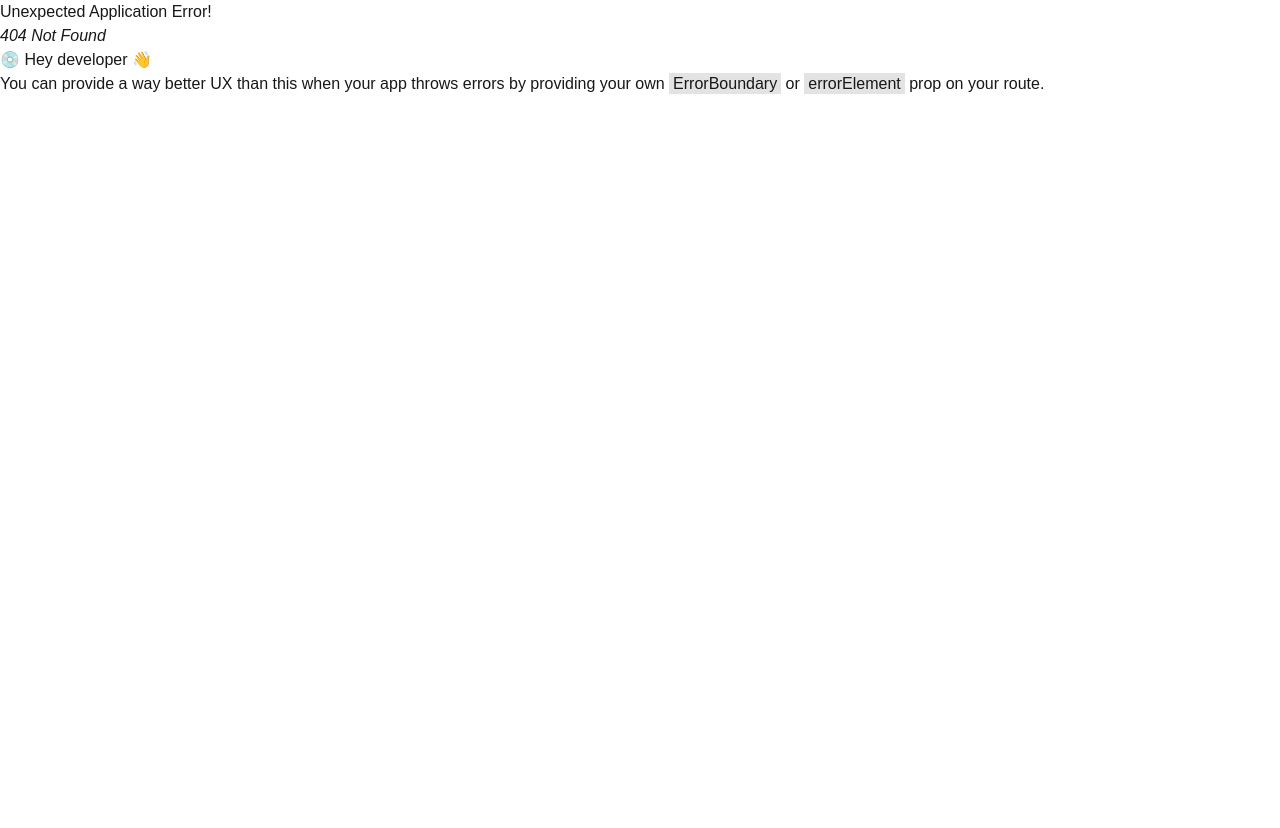
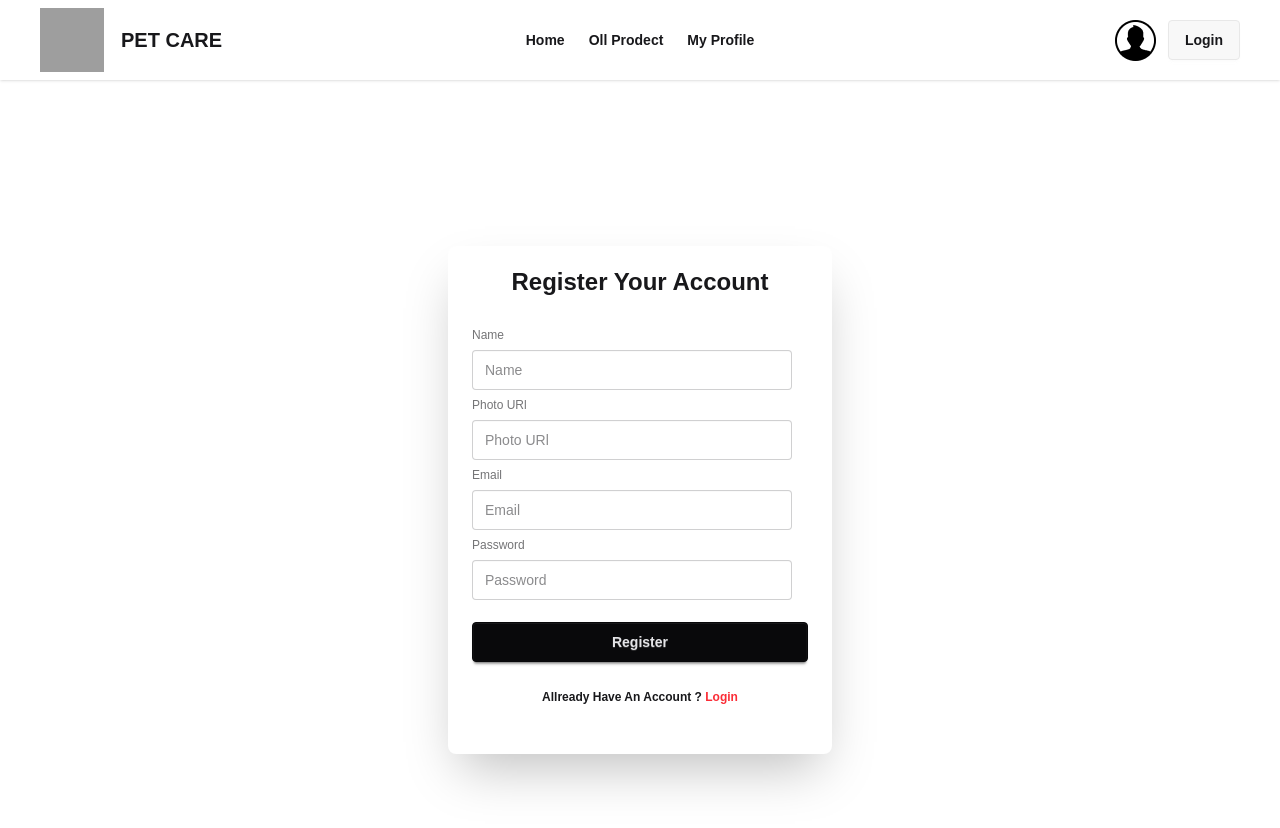
Before and after one commit to MdTashkinurAhammedTonmoy/Assignment-Nine, a React (Vite) app: page /auth/register in a window 1280 px wide. Before the commit this address had no page. Shown: the top 828 px of the page. Before the commit the page ends 800 px from the top, so only its background shows below. Built offline with nearby package versions, Linux system fonts and the light colour scheme; grey boxes are pictures that could not be loaded; a web font is replaced by a local one.

Commit message:
Logine,Register page creat complet

```diff
--- a/src/Component/Navber.jsx
+++ b/src/Component/Navber.jsx
@@ -1,13 +1,14 @@
 import React from "react";
 import logo from "../assets/Logo.jpg"
-import { NavLink } from "react-router";
+import { Link, NavLink } from "react-router";
+import logouser from "../assets/user.png"
 
 const Navber = () => {
 
     const link =<>
-       <li><NavLink to="/">Home</NavLink></li>
-       <li><NavLink to="/prodect">Oll Prodect</NavLink></li>
-       <li><NavLink to="/profile">My Profile</NavLink></li>
+       <li className="font-bold"><NavLink to="/">Home</NavLink></li>
+       <li className="font-bold"><NavLink to="/prodect">Oll Prodect</NavLink></li>
+       <li className="font-bold"><NavLink to="/profile">My Profile</NavLink></li>
     </>
 
   return (
@@ -49,8 +50,11 @@ const Navber = () => {
             {link}
           </ul>
         </div>
-        <div className="navbar-end">
-          <a className="btn">Button</a>
+        <div className="navbar-end flex gap-3">
+          <img src={logouser} alt="" />
+          <Link to="/auth/login">
+            <a className="btn hover:bg-gray-700 hover:text-white">Login</a>
+          </Link>
         </div>
       </div>
     </div>
--- /dev/null
+++ b/src/Pages/Login.jsx
@@ -0,0 +1,28 @@
+import React from "react";
+import { Link } from "react-router";
+
+const Login = () => {
+  return (
+    <div className="flex justify-center min-h-screen items-center">
+      <div className="card bg-base-100 w-full max-w-sm shrink-0 shadow-2xl py-5">
+         <h2 className="font-semibold text-2xl text-center">Login Your Account</h2>
+        <div className="card-body">
+          <fieldset className="fieldset">
+            <label className="label">Email</label>
+            <input type="email" className="input" placeholder="Email" />
+            <label className="label">Password</label>
+            <input type="password" className="input" placeholder="Password" />
+            <div>
+              <a className="link link-hover">Forgot password?</a>
+            </div>
+
+            <button className="btn btn-neutral mt-4">Login</button>
+            <p className="font-semibold pt-5 text-center">Dont't Have An Account ? <Link className="text-red-500" to="/auth/register">Register</Link></p>
+          </fieldset>
+        </div>
+      </div>
+    </div>
+  );
+};
+
+export default Login;
--- /dev/null
+++ b/src/Pages/Register.jsx
@@ -0,0 +1,43 @@
+import React from "react";
+import { Link } from "react-router";
+
+const Register = () => {
+  return (
+    <div>
+      <div className="flex justify-center min-h-screen items-center">
+        <div className="card bg-base-100 w-full max-w-sm shrink-0 shadow-2xl py-5">
+          <h2 className="font-semibold text-2xl text-center">
+            Register Your Account
+          </h2>
+          <div className="card-body">
+            <fieldset className="fieldset">
+                 {/* name */}
+                <label className="label">Name</label>
+              <input type="text" className="input" placeholder="Name" />
+                {/* Photo URl */}
+              <label className="label">Photo URl</label>
+              <input type="text" className="input" placeholder="Photo URl" />
+                  {/* email */}
+              <label className="label">Email</label>
+              <input type="email" className="input" placeholder="Email" />
+                {/* password */}
+              <label className="label">Password</label>
+              <input type="password" className="input" placeholder="Password" />
+
+
+              <button className="btn btn-neutral mt-4">Register</button>
+              <p className="font-semibold pt-5 text-center">
+                Allready Have An Account ?{" "}
+                <Link className="text-red-500" to="/auth/login">
+                  Login
+                </Link>
+              </p>
+            </fieldset>
+          </div>
+        </div>
+      </div>
+    </div>
+  );
+};
+
+export default Register;
--- a/src/Routes/Router.jsx
+++ b/src/Routes/Router.jsx
@@ -2,6 +2,9 @@ import { createBrowserRouter } from "react-router";
 import HomeLayout from "../layouts/HomeLayout";
 import Home from "../Pages/Home";
 import Prodect from "../Pages/Prodect/Prodect";
+import Login from "../Pages/Login";
+import Register from "../Pages/Register";
+import AuthLayout from "../layouts/AuthLayout";
 
 const router = createBrowserRouter([
   {
@@ -20,6 +23,21 @@ const router = createBrowserRouter([
         }
     ]
   },
+
+  {
+    path:"/auth",
+    Component:AuthLayout,
+    children:[
+      {
+        path:"/auth/login",
+        Component:Login
+      },
+      {
+        path:"/auth/register",
+        Component:Register
+      }
+    ]
+  }
 ]);
 
 
--- /dev/null
+++ b/src/layouts/AuthLayout.jsx
@@ -0,0 +1,18 @@
+import React from 'react';
+import Navber from '../Component/Navber';
+import { Outlet } from 'react-router';
+
+const AuthLayout = () => {
+    return (
+        <div>
+            <header>
+                <Navber></Navber>
+            </header>
+            <main className='w-11/12 mx-auto py-5'>
+              <Outlet></Outlet>
+            </main>
+        </div>
+    );
+};
+
+export default AuthLayout;
```
Also changed, not shown: src/assets/user.png (added).
